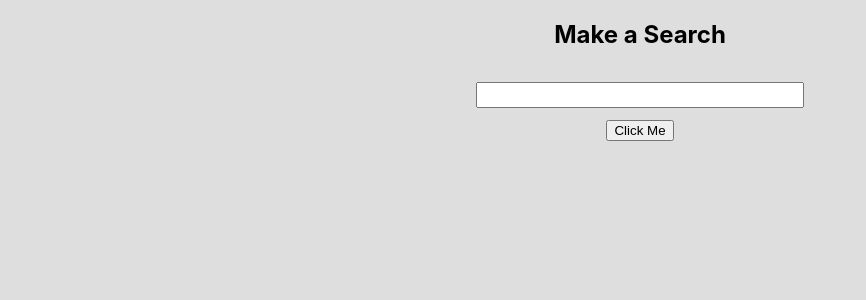
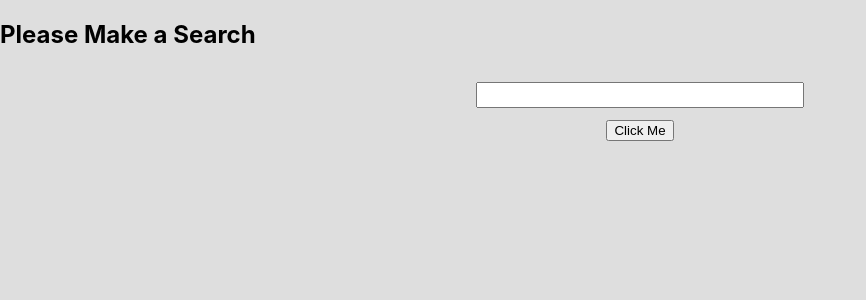
Before and after one commit to jase-d-ace/8th-light-web-assessment, a React (Create React App) app: page / in a window 1280 px wide. Shown: the top 300 px of the page, without its empty margins (0-866 px from the left). Built offline with nearby package versions, Linux system fonts and the light colour scheme.

Commit message:
add presentational logic for previous query

```diff
--- a/src/components/Search.js
+++ b/src/components/Search.js
@@ -1,22 +1,19 @@
 import React from 'react';
 import { connect } from 'react-redux';
+import { makeSearch, buildQuery } from '../actions';
 import services from '../services/services';
 import PropTypes from 'prop-types';
 import List from './List';
 
-/*TODO:
- * Decide whether I want to keep the search bar onscreen at all times or render that conditionally as well.
-*/
-
-const Search = ({ makeSearch, buildQuery, promiseResolved, err, queryResult, searchQuery }) => (
+const Search = ({ makeSearch, buildQuery, promiseResolved, err, queryResult, searchQuery, previousQuery }) => (
   <div className="search-container">
-    <div className="search-header">
-      {promiseResolved ? (<h2>You searched for {searchQuery}</h2>) : (<h2>Make a Search</h2>)}
+    {promiseResolved ? (<h2>You searched for {previousQuery}</h2>) : (<h2>Please Make a Search</h2>)}
+    <form onSubmit={(e) => services.submit(e, makeSearch)} className="search-header">
       <input className="input-bar" type="text" onChange={(e) => services.inputChange(e.target.value, buildQuery)} />
-      <button onClick={(e) => services.submit(e, makeSearch)}>Click Me</button>
-    </div>
+      <input type="submit" value="Click Me" />
+    </form>
     <div className="results-container">
-    {promiseResolved && !err ? <List queryResult={queryResult} /> : err ? <h1>Something went wrong!</h1> : ''}
+    {queryResult && !err ? <List queryResult={queryResult} /> : err ? <h1>Something went wrong!</h1> : ''}
     </div>
   </div>
 );
@@ -25,7 +22,8 @@ const mapStateToProps = (state) => ({
   searchQuery: state.search.searchQuery,
   queryResult: state.search.queryResult,
   promiseResolved: state.search.promiseResolved,
-  err: state.search.err
+  err: state.search.err,
+  previousQuery: state.search.previousQuery
 })
 
 Search.propTypes = {
@@ -43,4 +41,4 @@ Search.propTypes = {
   }))
 }
 
-export default connect(mapStateToProps)(Search)
+export default connect(mapStateToProps, { makeSearch, buildQuery })(Search)
```
